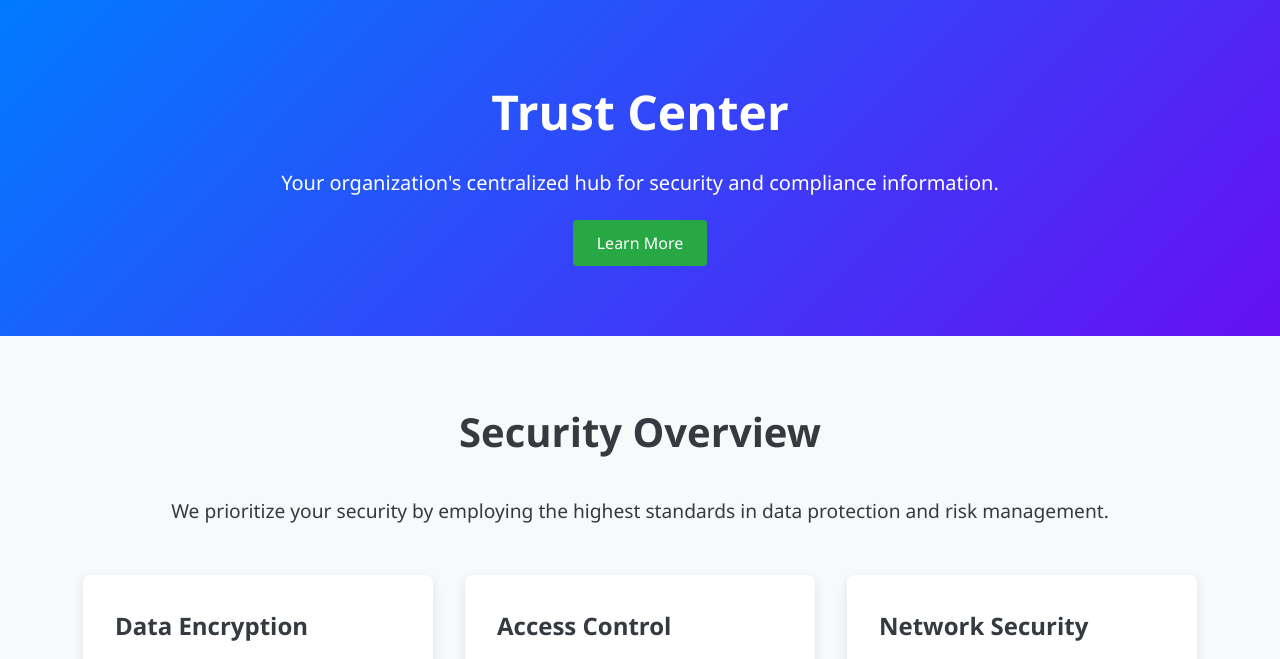
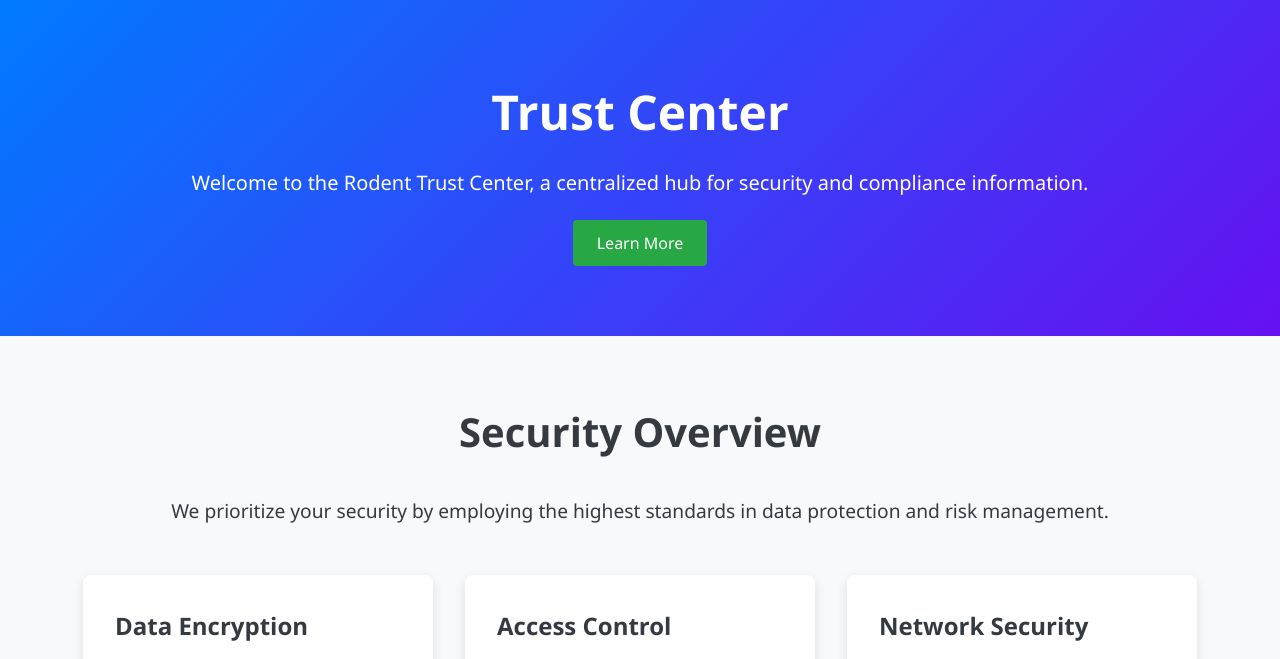
Before and after one commit to anesu398/backend-main, a website: page src/public/trust.html in a window 1280 px wide. Shown: the part 78-737 px from the top of the page. Drawn offline with Linux system fonts and the light colour scheme.

Commit message:
n a k a i t h m e s

```diff
--- a/src/public/trust.html
+++ b/src/public/trust.html
@@ -23,7 +23,7 @@
   <section class="hero">
     <div class="hero-content">
       <h1>Trust Center</h1>
-      <p>Your organization's centralized hub for security and compliance information.</p>
+      <p>Welcome to the Rodent Trust Center, a centralized hub for security and compliance information.</p>
       <a href="#overview" class="btn-primary">Learn More</a>
     </div>
   </section>
```
